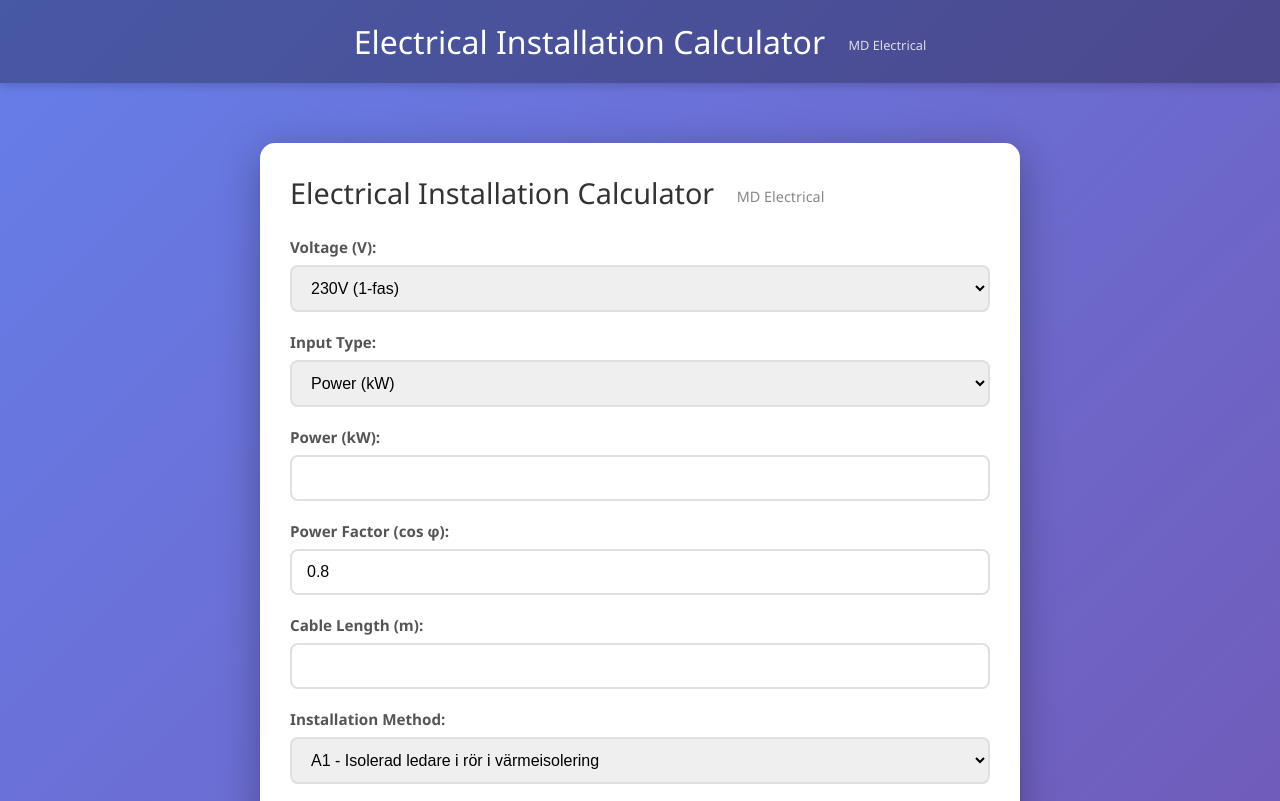
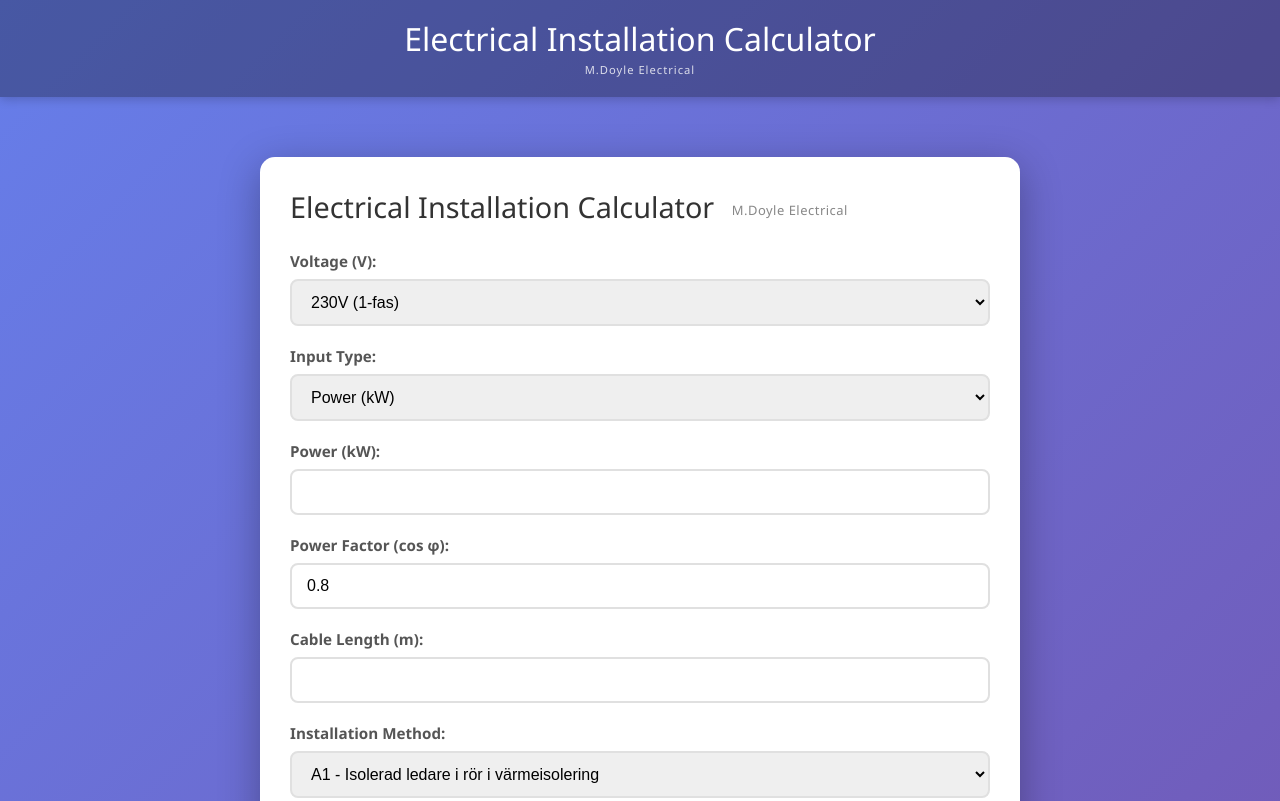
Before and after one commit to mido3636/swedish-electrical-calculator, a website: page src/index.html in a window 1280 px wide. Shown: the top 801 px of the page. Drawn offline with Linux system fonts and the light colour scheme.

Commit message:
Update branding to M.Doyle Electrical with better centering

```diff
--- a/docs/styles/main.css
+++ b/docs/styles/main.css
@@ -24,22 +24,26 @@ h1 {
     margin: 0;
     font-size: 2em;
     font-weight: 300;
+    text-align: center;
+    line-height: 1.2;
 }
 
 h1 .brand {
-    font-size: 0.4em;
+    display: block;
+    font-size: 0.35em;
     font-weight: 400;
     color: rgba(255, 255, 255, 0.8);
-    margin-left: 15px;
-    vertical-align: middle;
+    margin-top: 5px;
+    letter-spacing: 1px;
 }
 
 h2 .brand {
-    font-size: 0.5em;
+    font-size: 0.45em;
     font-weight: 400;
     color: #888;
-    margin-left: 15px;
+    margin-left: 10px;
     vertical-align: middle;
+    letter-spacing: 0.5px;
 }
 
 main {
--- a/src/index.html
+++ b/src/index.html
@@ -8,11 +8,11 @@
 </head>
 <body>
     <header>
-        <h1>Electrical Installation Calculator <span class="brand">MD Electrical</span></h1>
+        <h1>Electrical Installation Calculator <span class="brand">M.Doyle Electrical</span></h1>
     </header>
     <main>
         <section id="calculations">
-            <h2>Electrical Installation Calculator <span class="brand">MD Electrical</span></h2>
+            <h2>Electrical Installation Calculator <span class="brand">M.Doyle Electrical</span></h2>
             <form id="calcForm">
                 <div class="form-group">
                     <label for="voltage">Voltage (V):</label>
--- a/src/styles/main.css
+++ b/src/styles/main.css
@@ -24,22 +24,26 @@ h1 {
     margin: 0;
     font-size: 2em;
     font-weight: 300;
+    text-align: center;
+    line-height: 1.2;
 }
 
 h1 .brand {
-    font-size: 0.4em;
+    display: block;
+    font-size: 0.35em;
     font-weight: 400;
     color: rgba(255, 255, 255, 0.8);
-    margin-left: 15px;
-    vertical-align: middle;
+    margin-top: 5px;
+    letter-spacing: 1px;
 }
 
 h2 .brand {
-    font-size: 0.5em;
+    font-size: 0.45em;
     font-weight: 400;
     color: #888;
-    margin-left: 15px;
+    margin-left: 10px;
     vertical-align: middle;
+    letter-spacing: 0.5px;
 }
 
 main {
```
Also changed, not shown: docs/index.html (+2 -2 lines).
